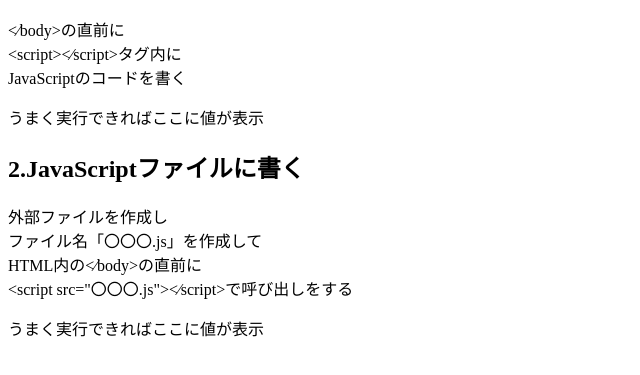
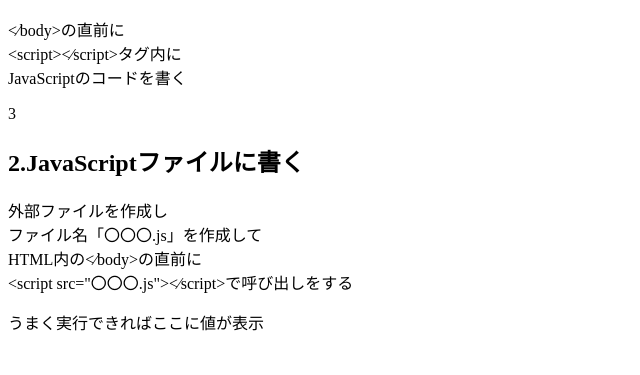
Before and after one commit to itc-s24020/JavaScript_s24020, a plain HTML site: page CH02/index.html in a window 1280 px wide. Shown: the part 127-502 px from the top of the page, without its empty margins (0-640 px from the left). Drawn offline with Linux system fonts and the light colour scheme.

Commit message:
CH02　HTMLにjavaを書く

```diff
--- a/CH02/index.html
+++ b/CH02/index.html
@@ -24,6 +24,9 @@
 	<script>
 		// 1.HTMLファイル内にJavaScriptを書く
 		// ここにJavaScriptコードを書く
+		const cal1 = 1 + 2;
+	console.log(cal1); // => 3
+    document.getElementById('CH02-1').textContent = cal1;
 
 
 	</script>
```
